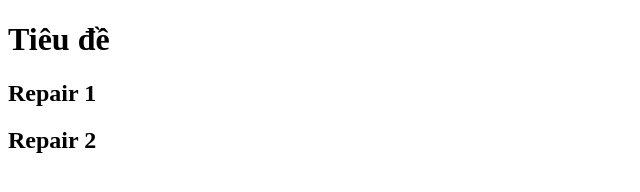
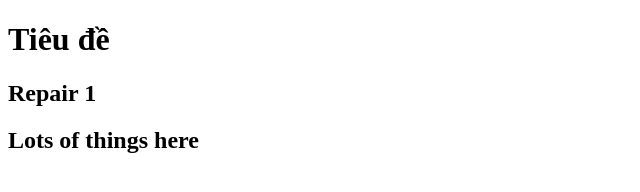
Before and after one commit to GiangChapi89/Project4, a plain HTML site: page index.html in a window 1280 px wide. Shown: the whole page, without its empty margins (0-640 px from the left). Drawn offline with Linux system fonts and the light colour scheme.

Commit message:
1. Branch_1 first

```diff
--- a/index.html
+++ b/index.html
@@ -9,6 +9,6 @@
   <body>
     <h1>Tiêu đề</h1>
     <h2>Repair 1</h2>
-    <h2>Repair 2</h2>
+    <h2>Lots of things here</h2>
   </body>
 </html>
```
